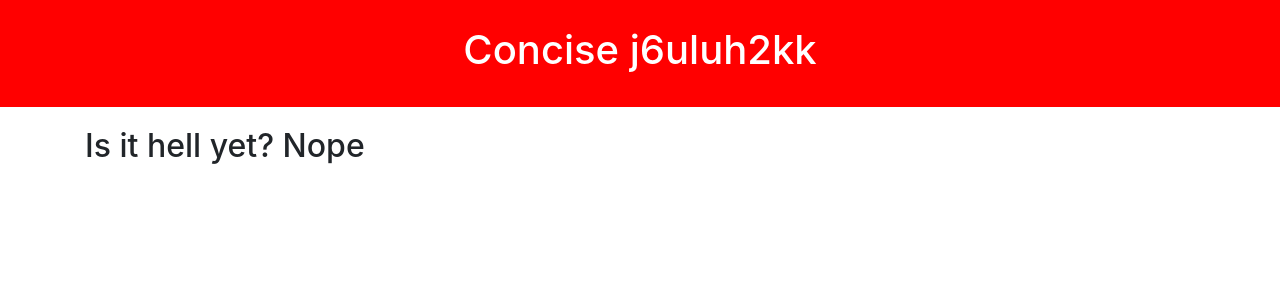
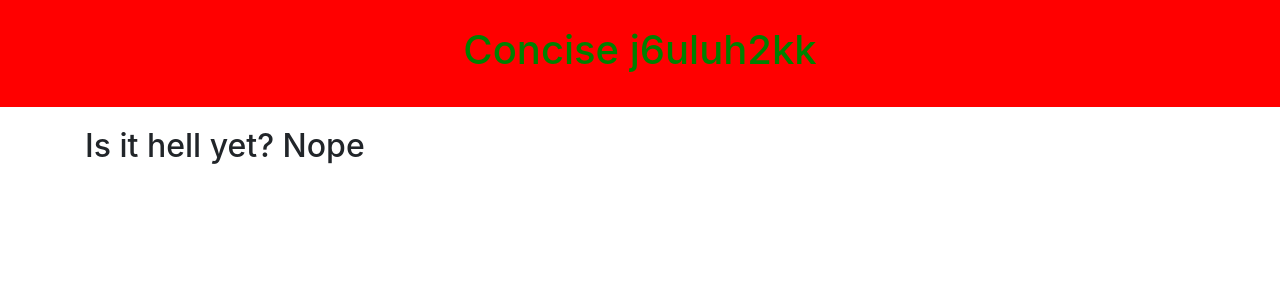
Before and after one commit to concise-ee/j6uluh2kk-team-1, a Next.js app in the folder my-app/: page / in a window 1280 px wide. Shown: the top 300 px of the page. Built offline with nearby package versions, Linux system fonts and the light colour scheme; no server answers.

Commit message:
Test commit.

```diff
--- a/my-app/styles/globals.css
+++ b/my-app/styles/globals.css
@@ -19,7 +19,7 @@ a {
   width: 100%;
   padding: 2%;
   background-color: rgb(255, 0, 0);
-  color: white;
+  color: green;
   text-align: center;
 }
 
```
